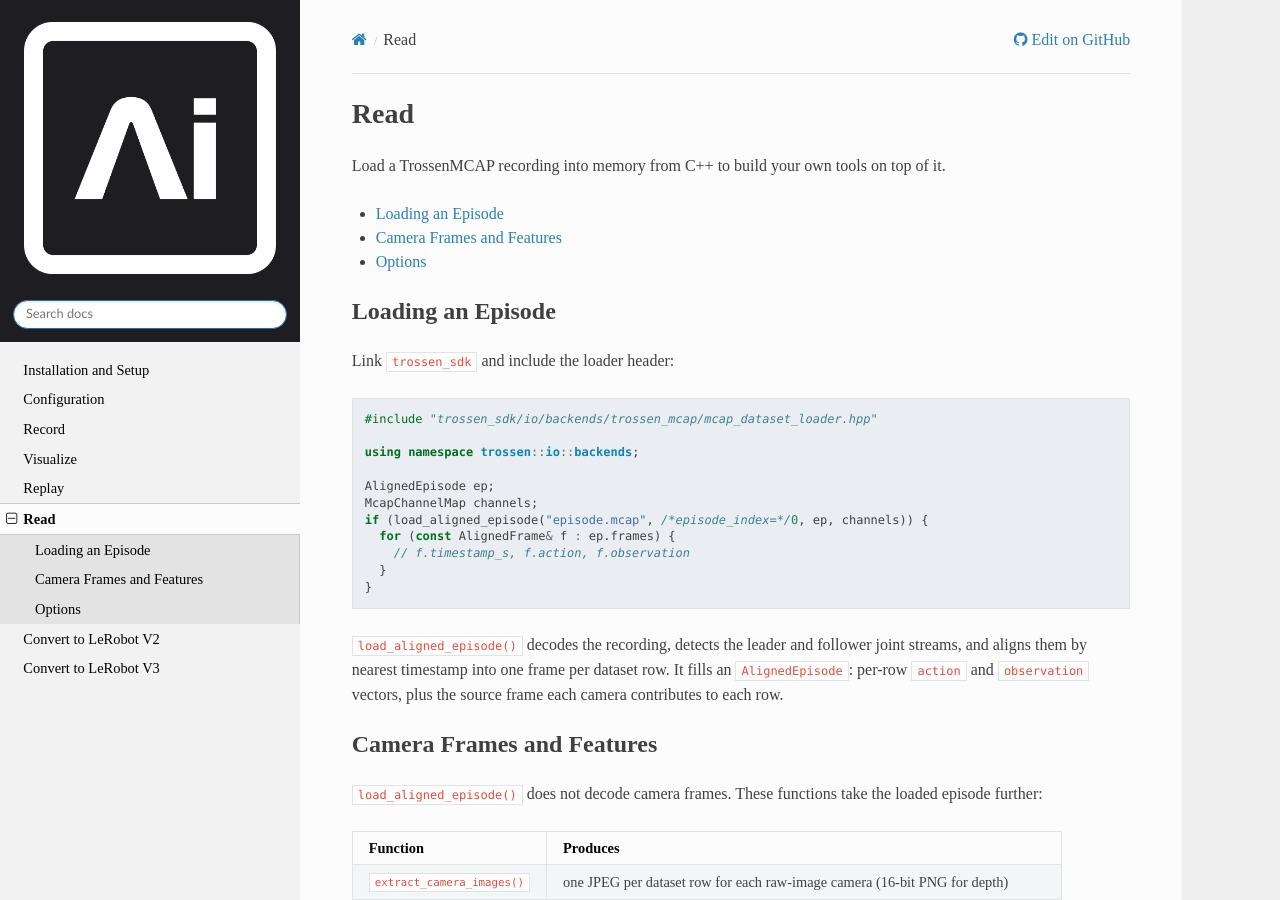
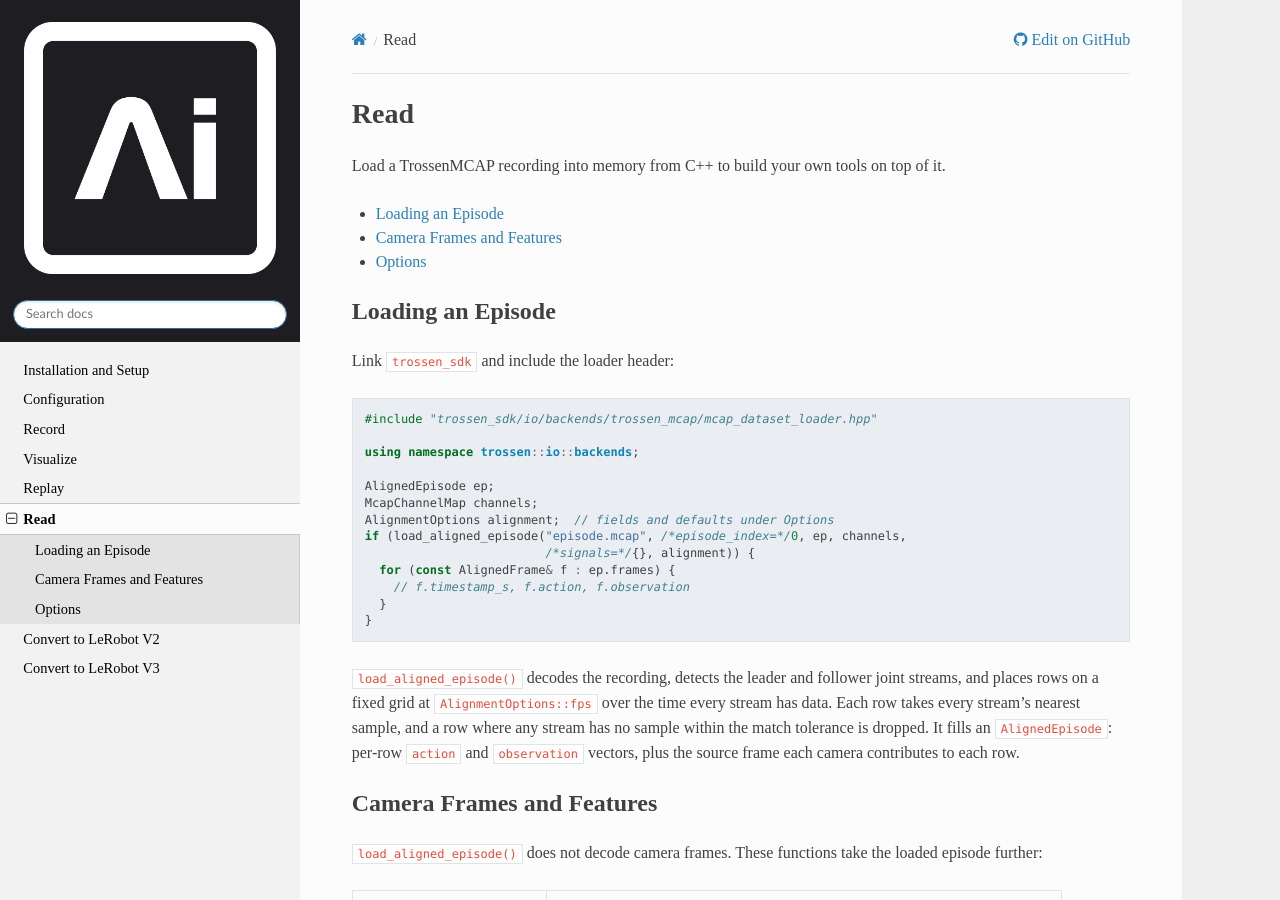
Before and after one commit to TrossenRobotics/trossen_sdk, a Sphinx documentation site: the page built from docs/read.rst, in a window 1280 px wide and 900 px high. Built offline with Sphinx 7.4.7 and the Read the Docs theme 3.1.0, drawn with Linux system fonts in a browser that asks for light colours; some web fonts are replaced.

Commit message:
docs: describe the row grid on the Read page
[skip ci]

```diff
--- a/docs/read.rst
+++ b/docs/read.rst
@@ -21,13 +21,16 @@
 
     AlignedEpisode ep;
     McapChannelMap channels;
-    if (load_aligned_episode("episode.mcap", /*episode_index=*/0, ep, channels)) {
+    AlignmentOptions alignment;  // fields and defaults under Options
+    if (load_aligned_episode("episode.mcap", /*episode_index=*/0, ep, channels,
+                             /*signals=*/{}, alignment)) {
       for (const AlignedFrame& f : ep.frames) {
         // f.timestamp_s, f.action, f.observation
       }
     }
 
-``load_aligned_episode()`` decodes the recording, detects the leader and follower joint streams, and aligns them by nearest timestamp into one frame per dataset row.
+``load_aligned_episode()`` decodes the recording, detects the leader and follower joint streams, and places rows on a fixed grid at ``AlignmentOptions::fps`` over the time every stream has data.
+Each row takes every stream's nearest sample, and a row where any stream has no sample within the match tolerance is dropped.
 It fills an ``AlignedEpisode``: per-row ``action`` and ``observation`` vectors, plus the source frame each camera contributes to each row.
 
 Camera Frames and Features
```
